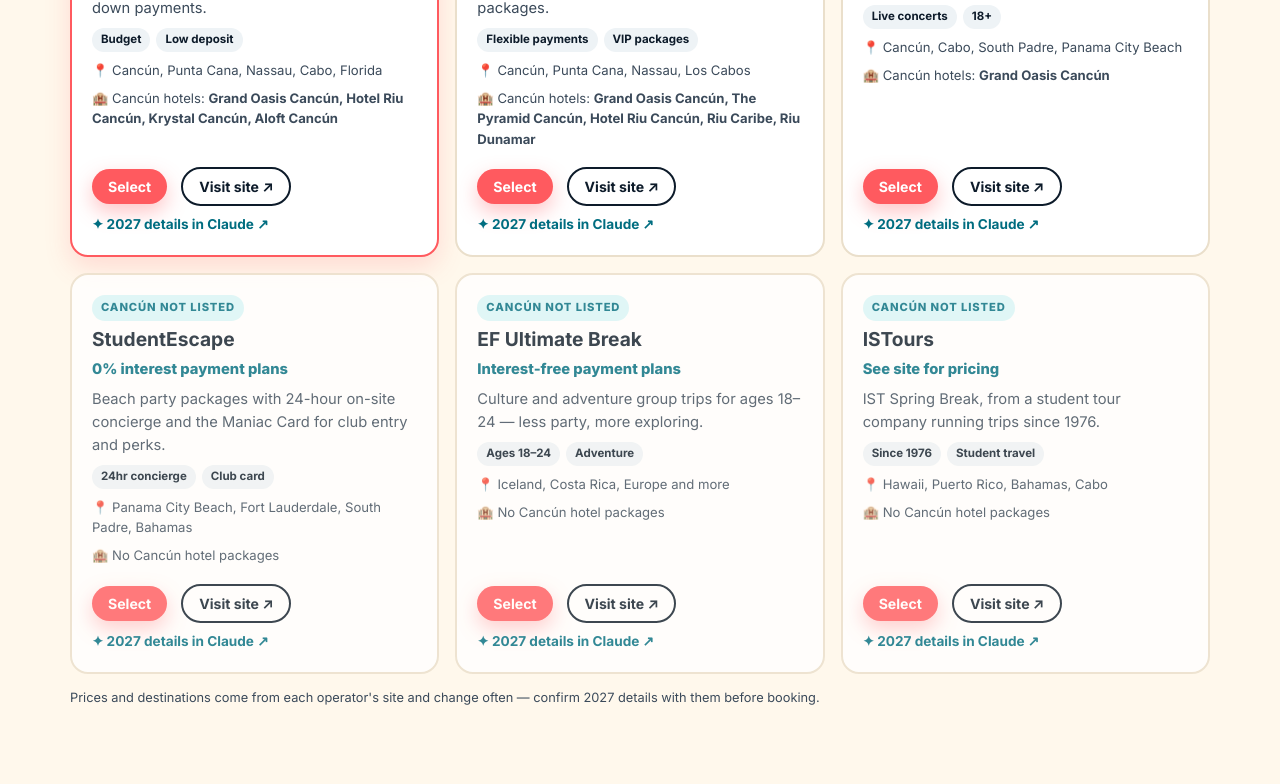
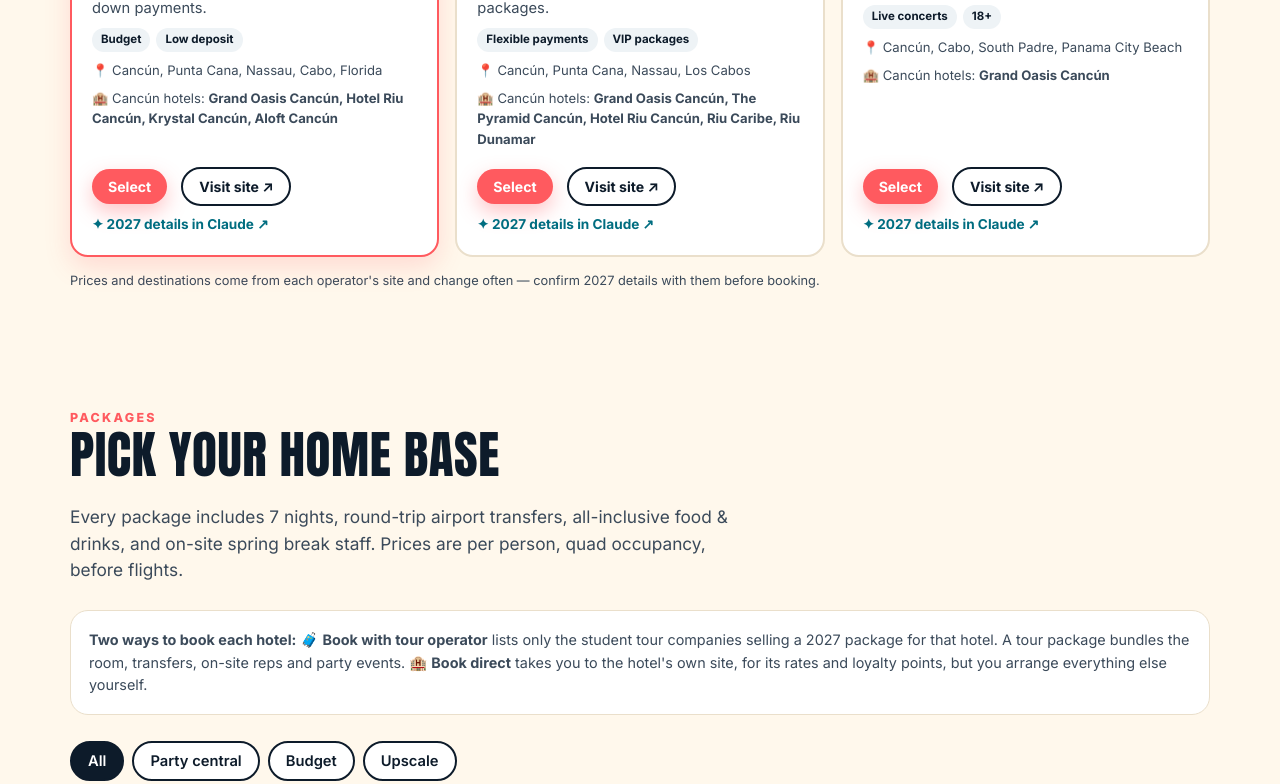
Before and after one commit to electronbender/cancun-spring-break-2027, a plain HTML site: page index.html in a window 1280 px wide. Shown: the part 2289-3073 px from the top of the page. Drawn offline with Linux system fonts and the light colour scheme.

Commit message:
Remove tour operators that don't list Cancún
Drops StudentEscape, EF Ultimate Break and ISTours; keeps StudentCity,
STS Travel and Inertia Tours.

Co-Authored-By: Claude Opus 5.5 <noreply@anthropic.com>

```diff
--- a/index.html
+++ b/index.html
@@ -524,7 +524,6 @@
   //   StudentCity: Grand Oasis, Krystal, Riu Cancún, Aloft
   //   STS Travel:  Grand Oasis, The Pyramid, Riu Cancún, Riu Caribe, Riu Dunamar
   //   Inertia:     Oasis Cancún only
-  //   StudentEscape, EF Ultimate Break, ISTours: no Cancún trips
   const hotels = [
     {name:"Grand Oasis Cancún", type:"party", tag:"hot", tagText:"🔥 Party HQ", img:U("photo-1582719508461-905c673771fd"),
      vibe:"Biggest spring break hotel on the strip", perks:["Massive pool with daily DJ parties","Steps from the club district","Multiple restaurants & 24hr snacks"], price:899,
@@ -568,15 +567,6 @@
     inertia:{name:"Inertia Tours", url:"https://www.inertiatours.com/", cancun:true, from:"From ~$349 · low deposit",
       blurb:"18+ college packages built around live artist concerts, with low deposit requirements.",
       tags:["Live concerts","18+"], dest:"Cancún, Cabo, South Padre, Panama City Beach"},
-    studentescape:{name:"StudentEscape", url:"https://studentescape.com/", cancun:false, from:"0% interest payment plans",
-      blurb:"Beach party packages with 24-hour on-site concierge and the Maniac Card for club entry and perks.",
-      tags:["24hr concierge","Club card"], dest:"Panama City Beach, Fort Lauderdale, South Padre, Bahamas"},
-    ef:{name:"EF Ultimate Break", url:"https://www.efultimatebreak.com/trip-collections/spring-break-trips", cancun:false, from:"Interest-free payment plans",
-      blurb:"Culture and adventure group trips for ages 18–24 — less party, more exploring.",
-      tags:["Ages 18–24","Adventure"], dest:"Iceland, Costa Rica, Europe and more"},
-    istours:{name:"ISTours", url:"https://istours.com/home-page/our-programs/ist-springbreak/", cancun:false, from:"See site for pricing",
-      blurb:"IST Spring Break, from a student tour company running trips since 1976.",
-      tags:["Since 1976","Student travel"], dest:"Hawaii, Puerto Rico, Bahamas, Cabo"},
   };
   const opIds = Object.keys(operators);
   const cancunBadge = c => c===true ? '<span class="tag hot">Cancún ✓</span>'
@@ -622,7 +612,7 @@
     excursions:"What are the best excursions in Cancún for spring break 2027? Rank the spring break party cruise, Isla Mujeres catamaran, Chichén Itzá, Xel-Há, Xplor zip lines/ATVs, Tulum and cenote tours by fun, price and how hungover-friendly they are.",
     compare:"Compare the top Cancún spring break 2027 hotels — Grand Oasis, The Pyramid, Hotel Riu Cancún, Riu Caribe, Krystal, Aloft, Riu Dunamar, Oasis Palm, Riu Palace Las Américas and Hyatt Ziva — by price, party level, location and food.",
     opVsDirect:"For Cancún spring break 2027, should my group book through a student tour operator (like StudentCity, STS Travel or Inertia Tours) or book the hotel directly? Compare total cost, transfers, events, group payments, age rules and cancellation flexibility.",
-    opCompare:"Compare StudentCity, STS Travel, Inertia Tours, StudentEscape, EF Ultimate Break and ISTours for a Cancún spring break 2027 trip (note which ones actually offer Cancún): hotel options, deposits, payment plans, party pass/events, on-site staff and reviews. Which is best for my group?",
+    opCompare:"Compare StudentCity, STS Travel and Inertia Tours for a Cancún spring break 2027 trip: hotel options, deposits, payment plans, party pass/events, on-site staff and reviews. Which is best for my group?",
   };
   const opNames = h => Object.keys(h.ops).map(id => operators[id].name);
   const hotelPrompt = h => {
```
Also changed, not shown: 1 other file.
